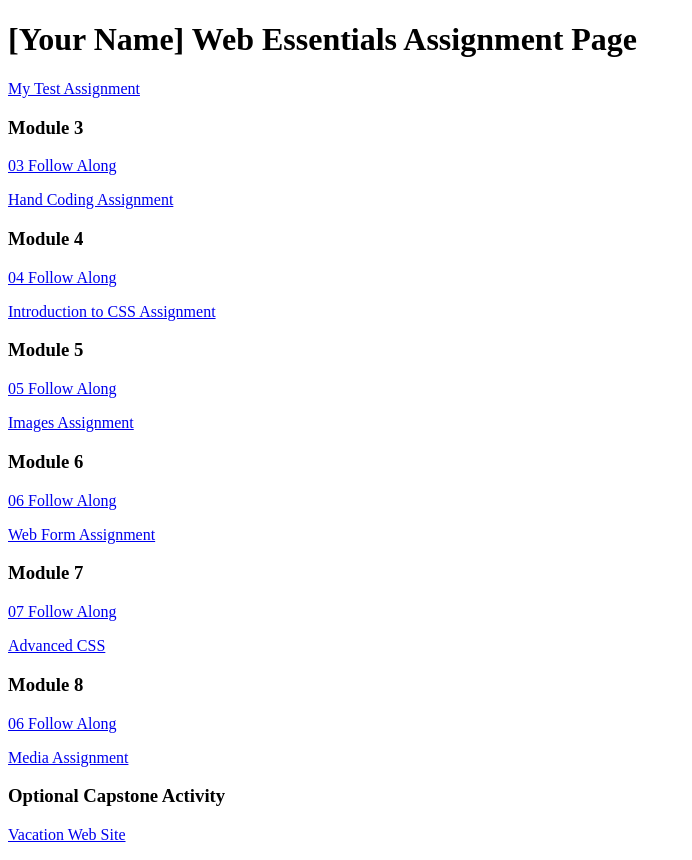
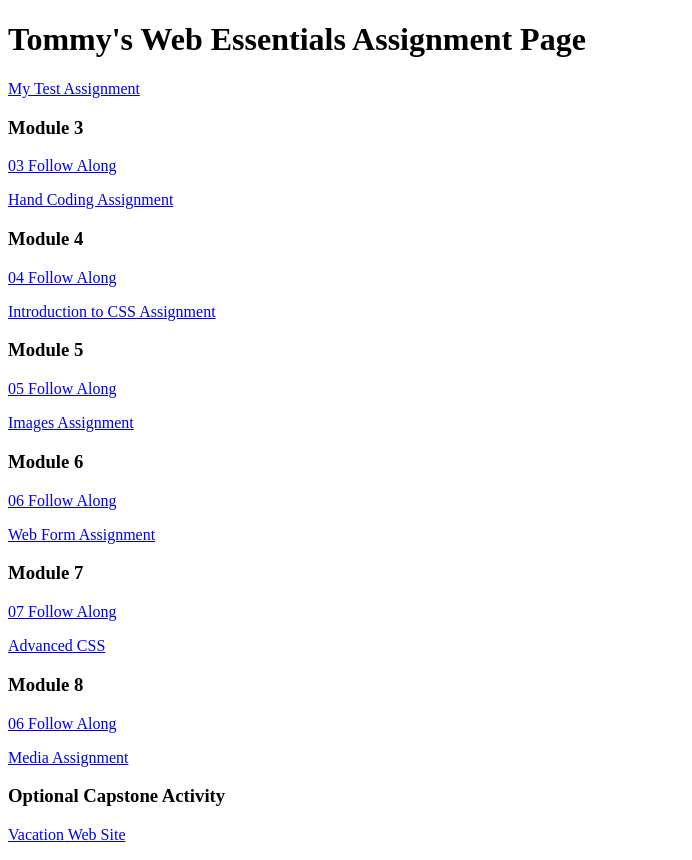
Before and after one commit to tv072639/dwdd1600, a plain HTML site: page index.html in a window 1280 px wide. Shown: the whole page, without its empty margins (0-692 px from the left). Drawn offline with Linux system fonts and the light colour scheme.

Commit message:
change name index.html

```diff
--- a/index.html
+++ b/index.html
@@ -6,7 +6,7 @@
 		<title>dwdd 1600 assignment list page</title>
 	</head>
 	<body>
-		<h1>[Your Name] Web Essentials Assignment Page</h1>
+		<h1>Tommy's Web Essentials Assignment Page</h1>
 		<p><a href="01test">My Test Assignment</a></p>
 
 		<h3>Module 3</h3>
```
